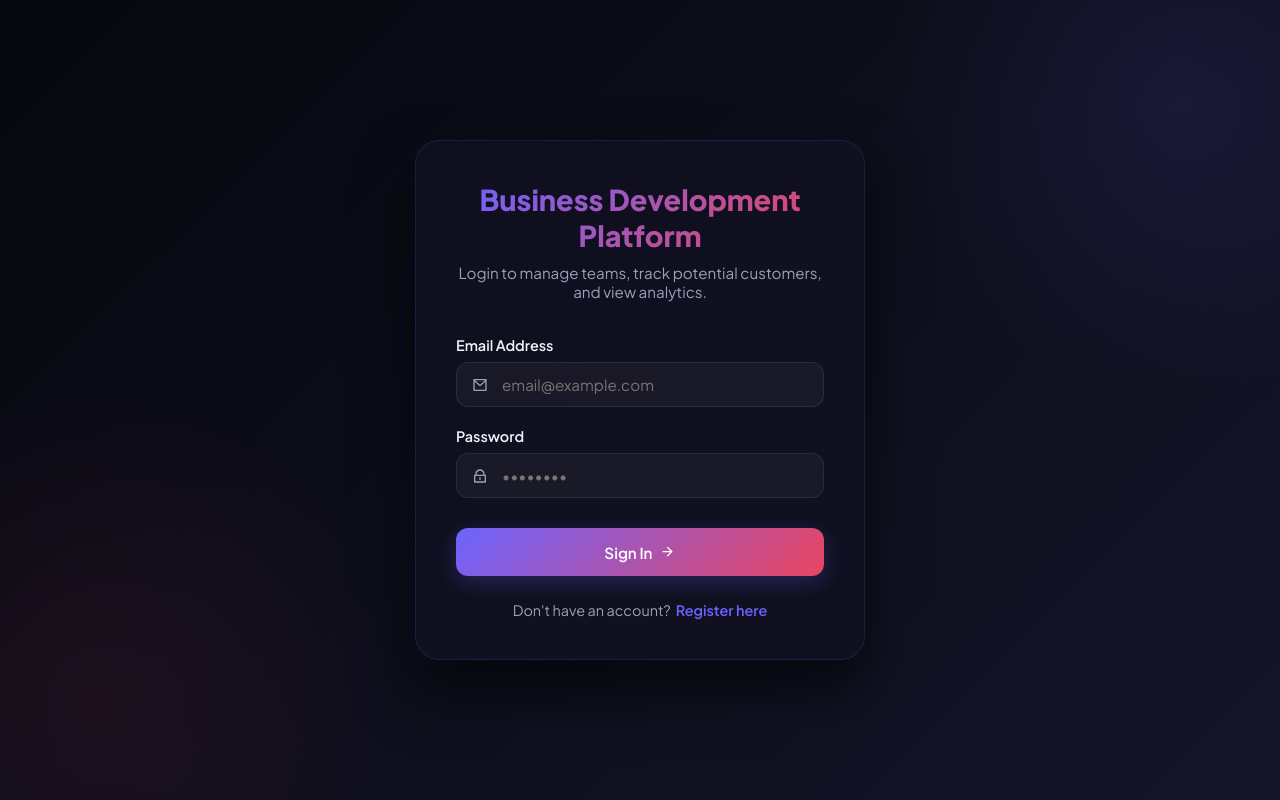
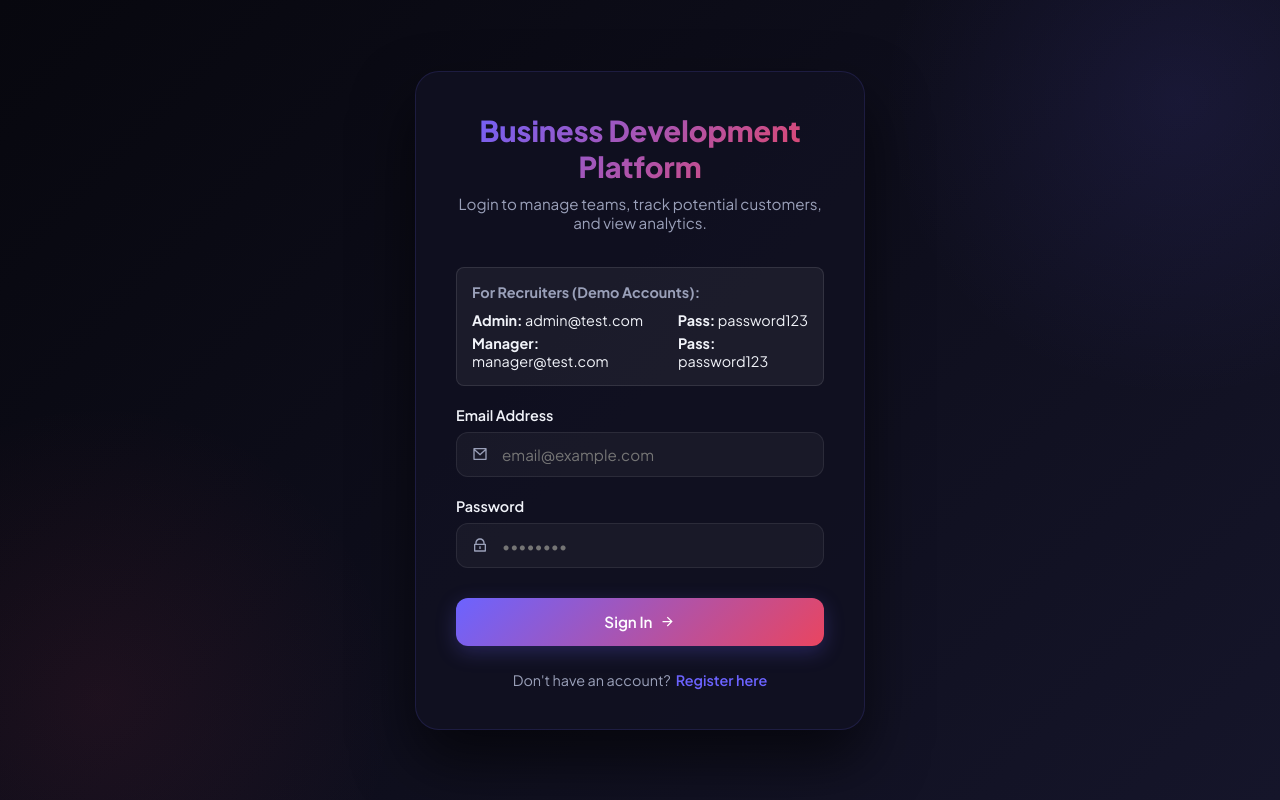
Before and after one commit to Siddhi-2005/bda-team-management, a React (Vite) app in the folder frontend/: page /login in a window 1280 px wide. Built offline with nearby package versions, Linux system fonts and the light colour scheme.

Commit message:
Add demo credentials card to login page for recruiters

```diff
--- a/frontend/src/pages/auth/Login.jsx
+++ b/frontend/src/pages/auth/Login.jsx
@@ -40,6 +40,18 @@ const Login = () => {
         <div className="auth-header">
           <div className="auth-logo">Business Development Platform</div>
           <p>Login to manage teams, track potential customers, and view analytics.</p>
+        </div>
+
+        <div style={{ backgroundColor: 'rgba(255,255,255,0.05)', padding: '15px', borderRadius: '8px', marginBottom: '20px', fontSize: '0.9rem', border: '1px solid rgba(255,255,255,0.1)' }}>
+          <p style={{ margin: '0 0 10px 0', color: 'var(--text-secondary)', fontWeight: 'bold' }}>For Recruiters (Demo Accounts):</p>
+          <div style={{ display: 'flex', justifyContent: 'space-between', marginBottom: '5px', color: 'var(--text-primary)' }}>
+            <span><strong>Admin:</strong> admin@test.com</span>
+            <span><strong>Pass:</strong> password123</span>
+          </div>
+          <div style={{ display: 'flex', justifyContent: 'space-between', color: 'var(--text-primary)' }}>
+            <span><strong>Manager:</strong> manager@test.com</span>
+            <span><strong>Pass:</strong> password123</span>
+          </div>
         </div>
 
         {err && <div className="alert alert-danger">{err}</div>}
```
